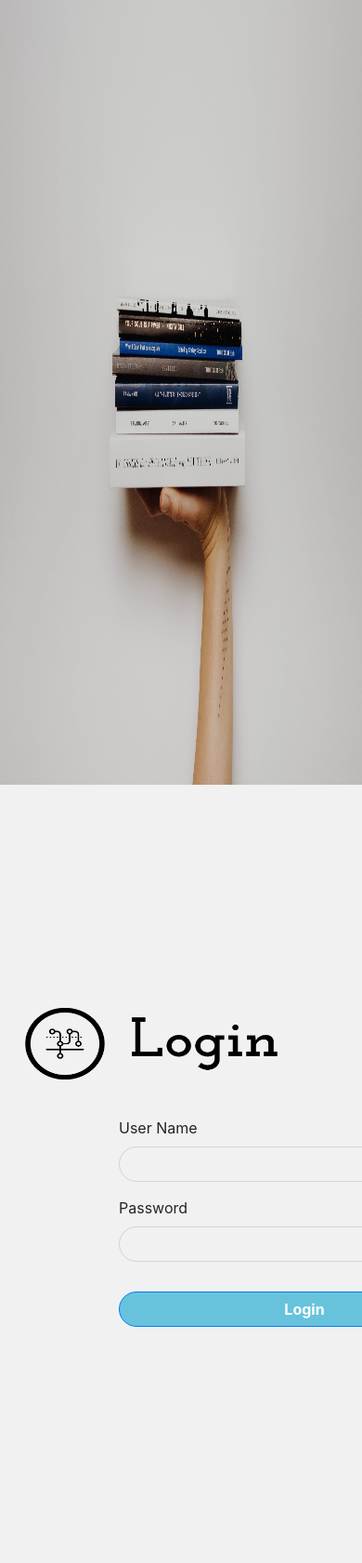
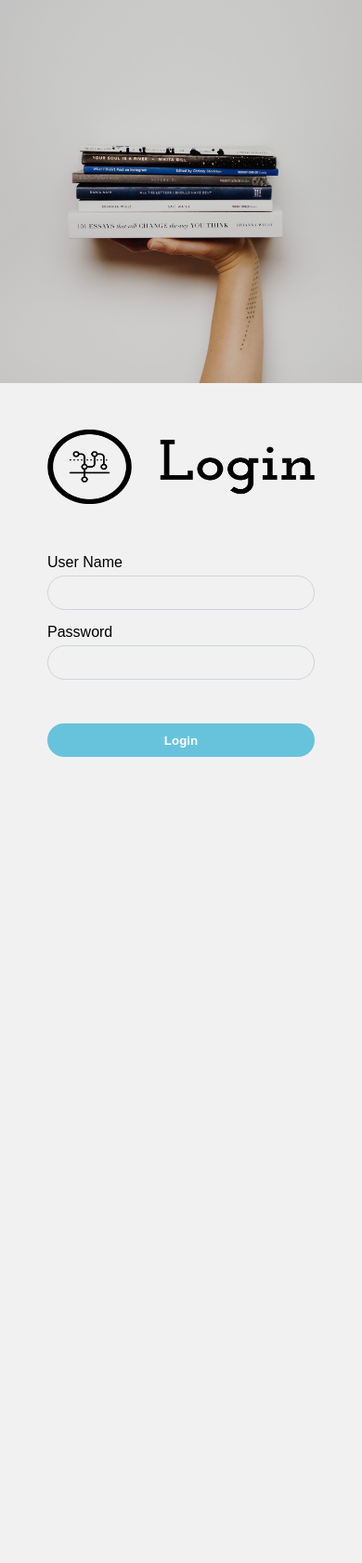
Before and after one commit to SHADIMK7/Techn, a Django app: page / in a window 390 px wide; the page is wider, and only the part inside the window is pictured. Shown: that part at 93% size. After the commit the page ends 814 px from the top of that part, so only its background shows below. Run offline with Django 5.2, Linux system fonts and the light colour scheme; parts of the project's set-up code (start-up, migrations or seed data) failed here and were passed over; some libraries are stand-ins or nearby versions.

Commit message:
final commit

```diff
--- a/Techn_app/models.py
+++ b/Techn_app/models.py
@@ -1,5 +1,6 @@
 from django.db import models
 from django.contrib.auth.models import User
+
 # Create your models here.
 
 
@@ -19,6 +20,8 @@ class Book(models.Model):
     title = models.CharField(max_length=200)
     is_active = models.BooleanField(default=True)
     created_date = models.DateField(auto_now_add=True)
+    book_code = models.CharField(max_length=100, unique=True, blank=True, null=True)
+
 
     def __str__(self):
         return self.title
--- a/Techn_app/urls.py
+++ b/Techn_app/urls.py
@@ -5,8 +5,8 @@ urlpatterns = [
     path('', UserLogin.as_view(), name='login'),
     path('logout/', logout, name='logout'),
     path('authors/', Authors.as_view(), name='authors'),
+    path('update_author_status/', update_author_status, name='update_author_status'),
     path('edit-author/<int:author_id>/', EditAuthor.as_view(), name='edit-author'),
-    path('update_author_status/', update_author_status, name='update_author_status'),
     path('edit-book/<int:book_id>/', EditBooks.as_view(), name='edit-book'),
     path('update_book_status/', update_book_status, name='update_book_status'),
 
--- a/Techn_app/views.py
+++ b/Techn_app/views.py
@@ -1,4 +1,3 @@
-from django.http import HttpResponse
 from django.shortcuts import get_object_or_404, redirect, render
 from django.views import View
 from django.contrib.auth import authenticate, login
@@ -10,6 +9,10 @@ from django.core.paginator import Paginator, PageNotAnInteger, EmptyPage
 from rest_framework import generics, status, filters
 from .serializers import *
 from rest_framework.response import Response
+from .dependencies import generate_book_code
+from django.contrib import messages
+from django.core.validators import validate_email
+from django.core.exceptions import ValidationError
 
 
 
@@ -30,6 +33,7 @@ class UserLogin(View):
             login(request, user)
             return redirect('authors')
         else:
+            messages.error(request,"Please enter valid credentials")
             return redirect('login')
 
 
@@ -44,10 +48,10 @@ class Authors(View):
         if request.user.is_authenticated:
             search_query = request.GET.get('search', '')
 
-            authors_list = Author.objects.filter(Q(name__icontains=search_query))
+            authors_list = Author.objects.filter(Q(name__icontains=search_query)).order_by('name')
 
             if not search_query:
-                authors_list = Author.objects.all()
+                authors_list = Author.objects.all().order_by('name')
 
             paginator = Paginator(authors_list, 4)
             page = request.GET.get('page', 1)
@@ -59,7 +63,8 @@ class Authors(View):
             except EmptyPage:
                 authors = paginator.page(paginator.num_pages)
 
-            author_count = len(authors_list)
+            authorss = Author.objects.all().order_by('name')
+            author_count = len(authorss)
             books = Book.objects.all()
             book_count = len(books)
 
@@ -71,11 +76,23 @@ class Authors(View):
         name = request.POST.get('name')
         username = request.POST.get('username')
         email = request.POST.get('email')
-        is_active = request.POST.get('is_active')
 
-        author = Author.objects.create(name=name, username=username, email=email, is_active=is_active == "True")
+        if Author.objects.filter(name=name).exists():
+            messages.error(request, 'Author with this name already exists.')
+            return redirect('authors')
+
+        if Author.objects.filter(username=username).exists():
+            messages.error(request, 'Author with this username already exists.')
+            return redirect('authors')
+
+        if Author.objects.filter(email=email).exists():
+            messages.error(request, 'Author with this email already exists.')
+            return redirect('authors')
+
+        author = Author.objects.create(name=name, username=username, email=email, is_active=True)
         author.save()
 
+        messages.success(request, 'Author created successfully.')
         return redirect('authors')
 
 def update_author_status(request):
@@ -84,11 +101,12 @@ def update_author_status(request):
 
     is_active = is_active_str.lower() == 'true'
 
-    author = Author.objects.get(pk=author_id)
+    author = get_object_or_404(Author, pk=author_id)
+
     author.is_active = is_active
     author.save()
 
-    return JsonResponse({'status': 'success'})
+    return JsonResponse({'status': 'success', 'message': 'Author status updated successfully'})
 
 class EditAuthor(View):
     def post(self, request, author_id):
@@ -100,13 +118,31 @@ class EditAuthor(View):
             email = request.POST.get('email')
             is_active = request.POST.get('is_active') == 'True'
 
+            try:
+                validate_email(email)
+            except ValidationError:
+                messages.error(request, 'Please enter a valid email address.')
+                return redirect('authors')
+
+            if Author.objects.filter(name=name).exclude(pk=author.id).exists():
+                messages.error(request, 'Author with this name already exists.')
+                return redirect('authors')
+
+            if Author.objects.filter(username=username).exclude(pk=author.id).exists():
+                messages.error(request, 'Author with this username already exists.')
+                return redirect('authors')
+
+            if Author.objects.filter(email=email).exclude(pk=author.id).exists():
+                messages.error(request, 'Author with this email already exists.')
+                return redirect('authors')
+
             author.name = name
             author.username = username
             author.email = email
             author.is_active = is_active
-
             author.save()
 
+            messages.success(request, 'Author updated successfully.')
             return redirect('authors')
         else:
             return redirect('login')
@@ -117,7 +153,7 @@ class Books(View):
     def get(self, request):
         if request.user.is_authenticated:
             search_query = request.GET.get('search', '')
-            books_list = Book.objects.filter(title__icontains=search_query)
+            books_list = Book.objects.filter(title__icontains=search_query).order_by('title')
             paginator = Paginator(books_list, 4)
             page = request.GET.get('page', 1)
 
@@ -130,7 +166,7 @@ class Books(View):
 
             authors = Author.objects.all()
             author_count = len(authors)
-            bookss = Book.objects.all()
+            bookss = Book.objects.all().order_by('title')
             book_count = len(bookss)
             return render(request, 'Books.html', {'books': books, 'authors': authors, 'author_count': author_count, 'book_count': book_count})
         else:
@@ -142,7 +178,11 @@ class Books(View):
 
         author = Author.objects.get(pk=author_id)
 
-        book = Book.objects.create(author=author, title=book_name, is_active=True)
+        if Book.objects.filter(title=book_name).exists():
+            messages.error(request, 'Book with this name already exists.')
+            return redirect('books')
+
+        book = Book.objects.create(author=author, title=book_name,book_code=generate_book_code(self), is_active=True)
         book.save()
 
         return redirect('books')
@@ -162,6 +202,9 @@ class EditBooks(View):
             book.title = book_title
             book.author = author
 
+            if Book.objects.filter(title=book_title).exclude(pk=book_id).exists():
+                messages.error(request, 'Book with this name already exists.')
+                return redirect('books')
             book.save()
             return redirect('books')
         else:
@@ -210,7 +253,7 @@ class ViewBooks(View):
         author = get_object_or_404(Author, pk=author_id)
 
         book_name = request.POST.get('book_name')
-        new_book = Book.objects.create(author=author, title=book_name, is_active=True)
+        new_book = Book.objects.create(author=author, title=book_name,book_code =generate_book_code(self) , is_active=True)
         new_book.save()
 
         return redirect('view_books', author_id=author_id)
--- a/templates/login.html
+++ b/templates/login.html
@@ -1,52 +1,156 @@
 {% load static %}
+
 <!DOCTYPE html>
 <html lang="en">
 <head>
   <meta charset="UTF-8">
   <meta name="viewport" content="width=device-width, initial-scale=1.0">
-  <link href="https://stackpath.bootstrapcdn.com/bootstrap/4.3.1/css/bootstrap.min.css" rel="stylesheet">
+  <title>Login Form</title>
   <style>
     body {
+      margin: 0;
+      padding: 0;
+      font-family: Arial, sans-serif;
       background-color: #F1F1F1;
-      margin: 0;
-      overflow: hidden;
     }
-    .centered-content {
+
+    .container {
+      display: flex;
+      height: 100vh;
+    }
+
+    .left-half {
+      flex: 1;
+      background-image: url('{% static "images/pexels-thought-catalog-2228557.jpg" %}');
+      background-size: cover;
+      background-position: center;
       display: flex;
       align-items: center;
       justify-content: center;
     }
 
-    .col-md-6 img {
-      height: 100vh;
-      width: 100%;
+    .right-half {
+      flex: 1;
+      display: flex;
+      align-items: center;
+      justify-content: center;
+      flex-direction: column;
     }
 
-    .login-form {
-      max-width: 300px;
+    .logo {
+      height: 80px;
+      width: 18rem;
+      margin-bottom: 50px;
+      margin-left: 20px;
     }
+
     .rounded-input {
       border-radius: 20px;
       background-color: #F1F1F1;
       border: 1px solid #ced4da;
       padding: 10px;
+      width: 23rem;
+      box-sizing: border-box;
     }
+
     .rounded-input:focus {
       box-shadow: none;
       background-color: #F1F1F1;
     }
+
+    .form-group {
+      margin-bottom: 15px;
+    }
+
+    .form-group label {
+      display: block;
+      margin-bottom: 5px;
+    }
+
+    .btn-block {
+      width: 23rem;
+      height: 2.2rem;
+      border: none;
+      border-radius: 20px;
+      margin-top: 2rem;
+      background-color: #67C3DC;
+      font-weight: bold;
+      color: #fff;
+      transition: background-color 0.3s ease;
+    }
+
+    .btn-block:hover {
+      background-color: #5498B7;
+    }
+
+    @media (max-width: 600px) {
+      .container {
+        flex-direction: column;
+      }
+
+      .right-half {
+        margin-top: 20px;
+      }
+
+      .logo {
+        margin-left: 0;
+      }
+
+      .rounded-input,
+      .btn-block {
+        width: 100%;
+        margin-left: 0;
+      }
+    }
+    .messages {
+        margin: 20px 0;
+        padding: 10px;
+        background-color: #dff0d8;
+        border: 1px solid #3c763d;
+        color: #3c763d;
+        border-radius: 5px;
+    }
+
+    .messages ul {
+        list-style: none;
+        padding: 0;
+    }
+
+    .messages li {
+        margin: 0;
+        padding: 5px 10px;
+    }
+
+    .messages .success {
+        background-color: #dff0d8;
+        border-color: #3c763d;
+        color: #3c763d;
+    }
+
+    .messages .error {
+        background-color: #f2dede;
+        border-color: #a94442;
+        color: #a94442;
+    }
+
   </style>
 </head>
 <body>
-    <div class="row centered-content">
-      <div class="col-md-6" style="padding-bottom:15rem;">
-        <img src="{% static 'images/pexels-thought-catalog-2228557.jpg' %}" alt="Your Image" class="img-fluid">
+  <div class="container">
+    <div class="left-half"></div>
+    <div class="right-half">
+      {% if messages %}
+    <div class="messages">
+        <ul class="messages">
+            {% for message in messages %}
+            <li{% if message.tags %} class="{{ message.tags }}"{% endif %}>{{ message }}</li>
+            {% endfor %}
+        </ul>
     </div>
-      <div class="col-md-6">
-        <div class="text-center mb-4">
-          <img src="{% static 'logo/login-high-resolution-logo-black-transparent.png' %}" style="height:4.8rem;width:17rem;margin-left:-4rem;margin-bottom:1rem;" alt="Your Logo" class="img-fluid">
-        </div>
-        <form style="width: 25rem; height: 30rem;margin-left:8rem;" action="{% url 'login' %}" method="POST">
+    {% endif %}
+      <div class="login-form">
+        <img src="{% static 'logo/login-high-resolution-logo-black-transparent.png' %}" alt="Logo" class="logo">
+        <form class="login-form" action="{% url 'login' %}" method="POST">
           {% csrf_token %}
 
           <div class="form-group">
@@ -58,9 +162,9 @@
             <label for="password">Password</label>
             <input type="password" class="form-control rounded-input" name="password">
           </div>
-
-          <button type="submit" style="border-radius:20px;margin-top:2rem; background-color: #67C3DC; font-weight: bold;" class="btn btn-primary btn-block">Login</button>
+          <button type="submit" class="btn-block">Login</button>
         </form>
+      </div>
     </div>
   </div>
 </body>
```
Also changed, not shown: Techn/settings.py (+8 -7 lines), Techn_app/dependencies.py (added, +7 -0 lines), templates/AuthorBooks.html (+3 -6 lines), templates/Authors.html (+48 -8 lines), templates/Books.html (+41 -2 lines), templates/Home.html (+3 -37 lines), Techn_app/migrations/0008_book_book_code.py (added), Techn_app/migrations/0009_alter_book_book_code.py (added). Lines whose indentation alone changed are shown as unchanged.
